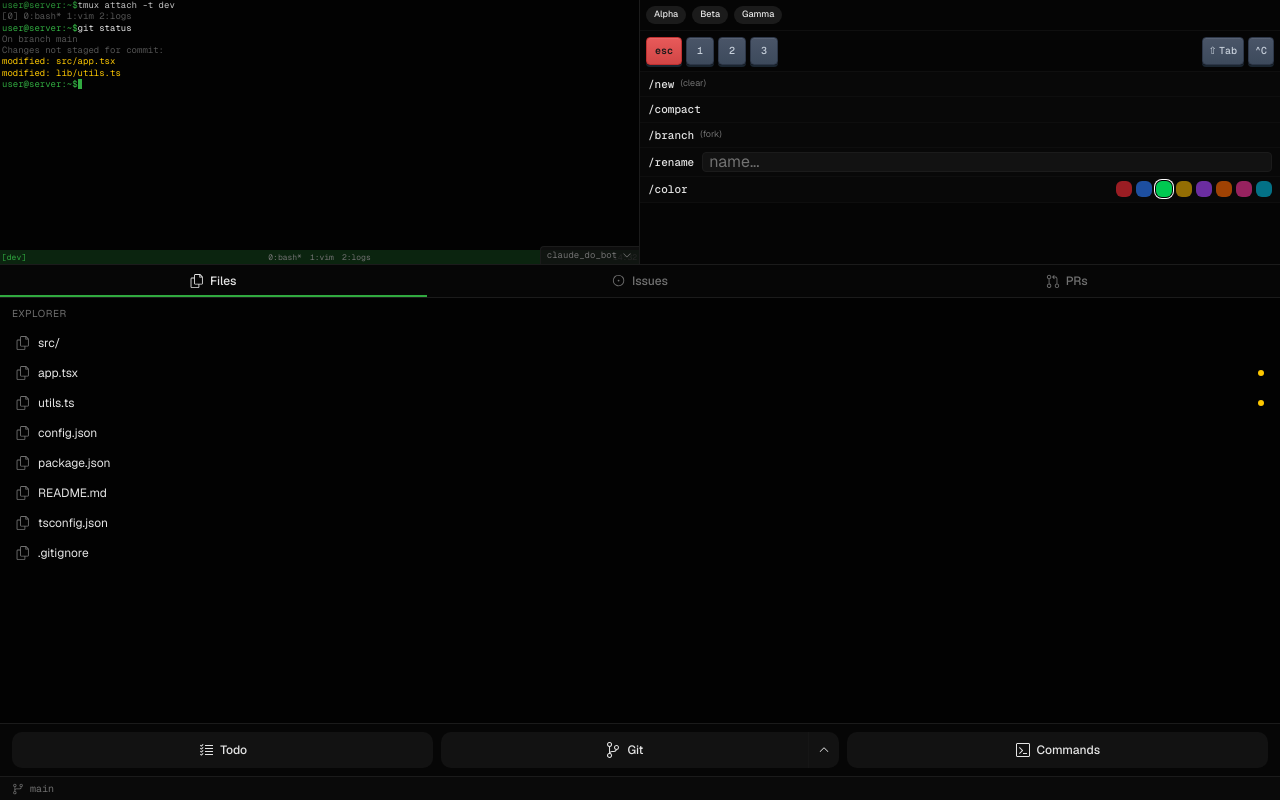
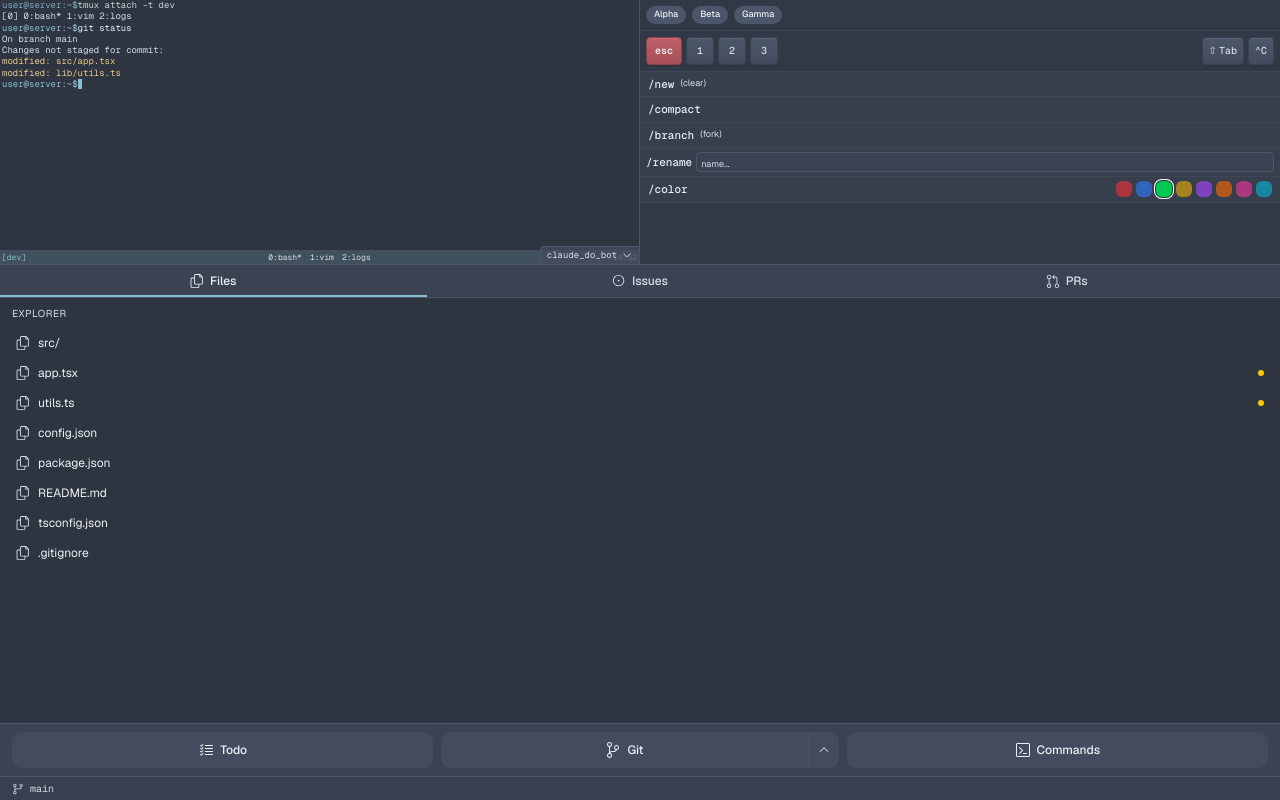
Before and after one commit to claudes-world/v0-cpc-mini-app, a Next.js app: page / in a window 1280 px wide. Built offline with nearby package versions, Linux system fonts and the light colour scheme.

Commit message:
feat: apply Nord color theme throughout app\n\nUpdate bot selector, rename input, and apply Nord colors for syntax highlighting.

```diff
--- a/app/globals.css
+++ b/app/globals.css
@@ -39,42 +39,49 @@
   --sidebar-ring: oklch(0.708 0 0);
 }
 
+/* Nord Theme - https://www.nordtheme.com */
 .dark {
-  --background: oklch(0.09 0 0);
-  --foreground: oklch(0.92 0 0);
-  --card: oklch(0.12 0 0);
-  --card-foreground: oklch(0.92 0 0);
-  --popover: oklch(0.14 0 0);
-  --popover-foreground: oklch(0.92 0 0);
-  --primary: oklch(0.65 0.18 145);
-  --primary-foreground: oklch(0.09 0 0);
-  --secondary: oklch(0.18 0 0);
-  --secondary-foreground: oklch(0.85 0 0);
-  --muted: oklch(0.18 0 0);
-  --muted-foreground: oklch(0.55 0 0);
-  --accent: oklch(0.22 0 0);
-  --accent-foreground: oklch(0.92 0 0);
-  --destructive: oklch(0.55 0.2 25);
-  --destructive-foreground: oklch(0.95 0 0);
-  --border: oklch(0.22 0 0);
-  --input: oklch(0.18 0 0);
-  --ring: oklch(0.65 0.18 145);
-  --chart-1: oklch(0.65 0.18 145);
-  --chart-2: oklch(0.65 0.15 200);
-  --chart-3: oklch(0.65 0.15 280);
-  --chart-4: oklch(0.75 0.15 80);
-  --chart-5: oklch(0.60 0.20 30);
-  --sidebar: oklch(0.12 0 0);
-  --sidebar-foreground: oklch(0.92 0 0);
-  --sidebar-primary: oklch(0.65 0.18 145);
-  --sidebar-primary-foreground: oklch(0.09 0 0);
-  --sidebar-accent: oklch(0.18 0 0);
-  --sidebar-accent-foreground: oklch(0.92 0 0);
-  --sidebar-border: oklch(0.22 0 0);
-  --sidebar-ring: oklch(0.65 0.18 145);
-  --terminal: oklch(0.08 0 0);
-  --terminal-foreground: oklch(0.65 0.18 145);
-  --terminal-muted: oklch(0.45 0 0);
+  /* Polar Night - backgrounds */
+  --background: #2e3440;
+  --foreground: #eceff4;
+  --card: #3b4252;
+  --card-foreground: #eceff4;
+  --popover: #3b4252;
+  --popover-foreground: #eceff4;
+  /* Frost - primary accent (nord8 - bright cyan) */
+  --primary: #88c0d0;
+  --primary-foreground: #2e3440;
+  /* Polar Night - secondary */
+  --secondary: #434c5e;
+  --secondary-foreground: #d8dee9;
+  --muted: #434c5e;
+  --muted-foreground: #d8dee9;
+  --accent: #4c566a;
+  --accent-foreground: #eceff4;
+  /* Aurora - destructive (nord11 - red) */
+  --destructive: #bf616a;
+  --destructive-foreground: #eceff4;
+  --border: #4c566a;
+  --input: #3b4252;
+  --ring: #88c0d0;
+  /* Aurora colors for charts */
+  --chart-1: #88c0d0;
+  --chart-2: #81a1c1;
+  --chart-3: #5e81ac;
+  --chart-4: #a3be8c;
+  --chart-5: #ebcb8b;
+  --sidebar: #3b4252;
+  --sidebar-foreground: #eceff4;
+  --sidebar-primary: #88c0d0;
+  --sidebar-primary-foreground: #2e3440;
+  --sidebar-accent: #434c5e;
+  --sidebar-accent-foreground: #eceff4;
+  --sidebar-border: #4c566a;
+  --sidebar-ring: #88c0d0;
+  /* Terminal colors */
+  --terminal: #2e3440;
+  --terminal-foreground: #a3be8c;
+  --terminal-muted: #4c566a;
 }
 
 @theme inline {
--- a/app/layout.tsx
+++ b/app/layout.tsx
@@ -41,7 +41,7 @@ export const viewport: Viewport = {
   maximumScale: 1,
   userScalable: false,
   viewportFit: 'cover',
-  themeColor: '#111111',
+  themeColor: '#2e3440',
 }
 
 export default function RootLayout({
--- a/components/bot-selector.tsx
+++ b/components/bot-selector.tsx
@@ -39,7 +39,7 @@ export function BotSelector() {
       </button>
 
       {isOpen && (
-        <div className="absolute top-full right-0 mt-0 min-w-[120px] bg-popover border border-border rounded-bl rounded-tl shadow-lg overflow-hidden z-50">
+        <div className="absolute bottom-full right-0 mb-0 min-w-[120px] max-h-[120px] overflow-y-auto scrollbar-hide bg-popover border border-border rounded-tl shadow-lg z-50">
           {bots.map((bot) => (
             <button
               key={bot.id}
--- a/components/terminal-controls.tsx
+++ b/components/terminal-controls.tsx
@@ -2,13 +2,13 @@
 
 import { useState } from "react"
 
-// Keychron-style keyboard key colors - matching the blue-gray slate keys
+// Nord-themed keyboard key colors
 const keyStyles = {
-  base: "flex items-center justify-center font-mono text-[10px] font-medium rounded-[4px] border shadow-[0_2px_0_0_#1a2530,inset_0_1px_0_0_rgba(255,255,255,0.08)] active:translate-y-[1px] active:shadow-[0_1px_0_0_#1a2530,inset_0_1px_0_0_rgba(255,255,255,0.08)] transition-all duration-75",
-  // Blue-gray slate keys (standard keys)
-  slate: "bg-gradient-to-b from-[#4a5568] to-[#3d4a5c] text-[#c8d1dc] border-[#2d3748]",
-  // Coral/salmon red for ESC
-  coral: "bg-gradient-to-b from-[#e85a5a] to-[#d14545] text-[#1a1a1a] border-[#c03030] font-semibold",
+  base: "flex items-center justify-center font-mono text-[10px] font-medium rounded-[4px] border shadow-[0_2px_0_0_#2e3440,inset_0_1px_0_0_rgba(255,255,255,0.08)] active:translate-y-[1px] active:shadow-[0_1px_0_0_#2e3440,inset_0_1px_0_0_rgba(255,255,255,0.08)] transition-all duration-75",
+  // Nord Polar Night keys (nord3 -> nord2)
+  slate: "bg-gradient-to-b from-[#4c566a] to-[#434c5e] text-[#d8dee9] border-[#3b4252]",
+  // Nord Aurora red for ESC (nord11)
+  coral: "bg-gradient-to-b from-[#bf616a] to-[#a54e56] text-[#eceff4] border-[#8b4049] font-semibold",
 }
 
 interface KeyButtonProps {
@@ -99,14 +99,14 @@ export function TerminalControls() {
         <SlashCommand command="/branch" alias="fork" />
 
         {/* Rename with input */}
-        <div className="flex items-center gap-2 px-2 py-1 bg-secondary/30 border-b border-border/30">
+        <div className="flex items-center gap-1 px-1.5 py-1 bg-secondary/30 border-b border-border/30">
           <span className="text-foreground font-mono text-[11px] font-medium flex-shrink-0">/rename</span>
           <input
             type="text"
             value={sessionName}
             onChange={(e) => setSessionName(e.target.value)}
             placeholder="name..."
-            className="flex-1 min-w-0 h-5 px-1.5 text-[16px] bg-input border border-border rounded text-foreground placeholder:text-muted-foreground focus:outline-none focus:ring-1 focus:ring-ring"
+            className="flex-1 min-w-0 h-5 px-1 text-[16px] bg-input border border-border rounded text-foreground placeholder:text-muted-foreground placeholder:text-[9px] focus:outline-none focus:ring-1 focus:ring-ring"
             style={{ fontSize: '16px' }}
           />
         </div>
--- a/components/tmux-panel.tsx
+++ b/components/tmux-panel.tsx
@@ -60,8 +60,8 @@ export function TmuxPanel() {
               <span
                 className={
                   line.isModified
-                    ? "text-yellow-400"
-                    : "text-terminal-muted"
+                    ? "text-[#ebcb8b]"
+                    : "text-[#d8dee9]"
                 }
               >
                 {line.content}
```
